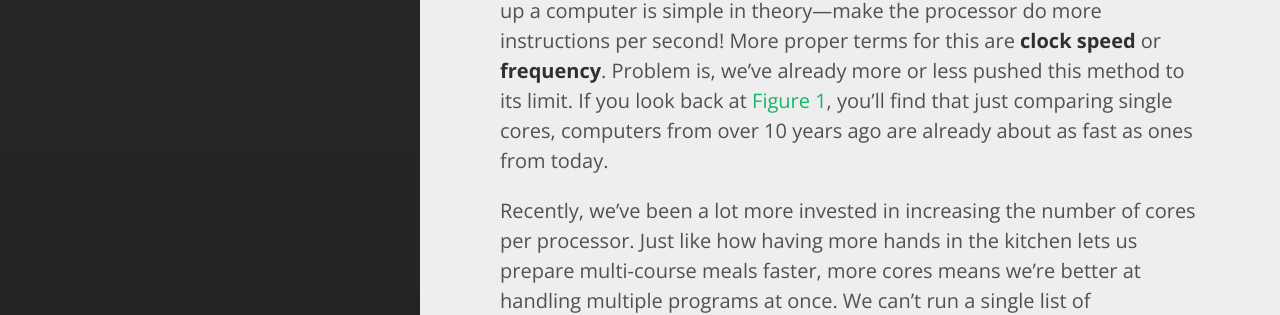
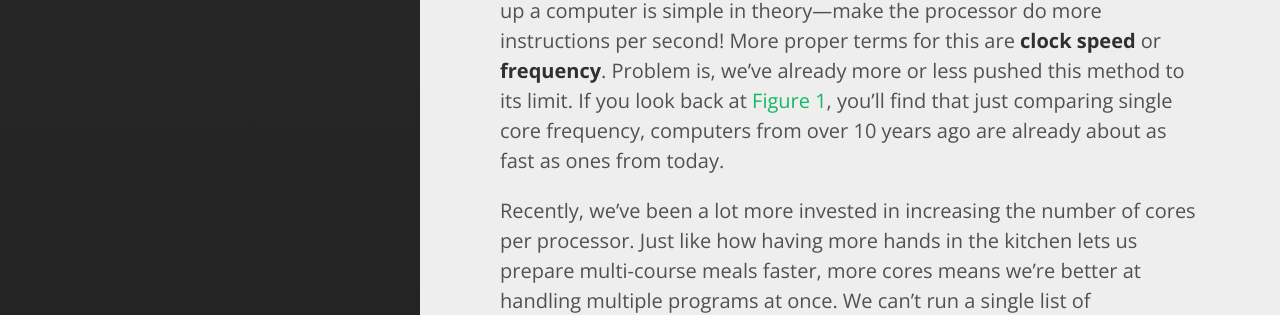
Before and after one commit to dlzou/dlzou.github.io, a Jekyll site: the page built from _posts/2021-05-16-moores-law.md, in a window 1280 px wide. Shown: the part 1925-2240 px from the top of the page. Built offline with Jekyll 4.4.1, drawn with Linux system fonts in a browser that asks for light colours.

```diff
--- a/_posts/2021-05-16-moores-law.md
+++ b/_posts/2021-05-16-moores-law.md
@@ -30,7 +30,7 @@
 
 Even if you're not sure what **cores** are, you've probably heard mentions of "dual-core" or "quad-core" processors (or more---good for you!) when you're looking for a new computer. Reusing the cooking analogy from [one of my previous posts](/blog/2020/09/27/computers-humans.html), a core is like a single cook in the CPU "kitchen" that can follow one list of recipe instructions in order.
 
-In a simpler time, processors such as the most of the Intel Pentium series have just one core. This means that at any given time, instructions from exactly one program are being run on the processor, and the illusion of many programs running on a computer at once is created by rapidly switching between different lists of instructions. With this model, speeding up a computer is simple in theory---make the processor do more instructions per second! More proper terms for this are **clock speed** or **frequency**. Problem is, we've already more or less pushed this method to its limit. If you look back at <a href="#figure-1">Figure 1</a>, you'll find that just comparing single cores, computers from over 10 years ago are already about as fast as ones from today.
+In a simpler time, processors such as the most of the Intel Pentium series have just one core. This means that at any given time, instructions from exactly one program are being run on the processor, and the illusion of many programs running on a computer at once is created by rapidly switching between different lists of instructions. With this model, speeding up a computer is simple in theory---make the processor do more instructions per second! More proper terms for this are **clock speed** or **frequency**. Problem is, we've already more or less pushed this method to its limit. If you look back at <a href="#figure-1">Figure 1</a>, you'll find that just comparing single core frequency, computers from over 10 years ago are already about as fast as ones from today.
 
 Recently, we've been a lot more invested in increasing the number of cores per processor. Just like how having more hands in the kitchen lets us prepare multi-course meals faster, more cores means we're better at handling multiple programs at once. We can't run a single list of instructions any faster, but tons of things that we use computers for today can be split into separate, parallel tasks. A prime example is computer graphics; they are so [embarassingly parallel](https://en.wikipedia.org/wiki/Embarrassingly_parallel) that we have build a special type of processor for them, the GPU, with a lot more cores than standard CPUs, but each of them slower and less power-hungry.
 
```
